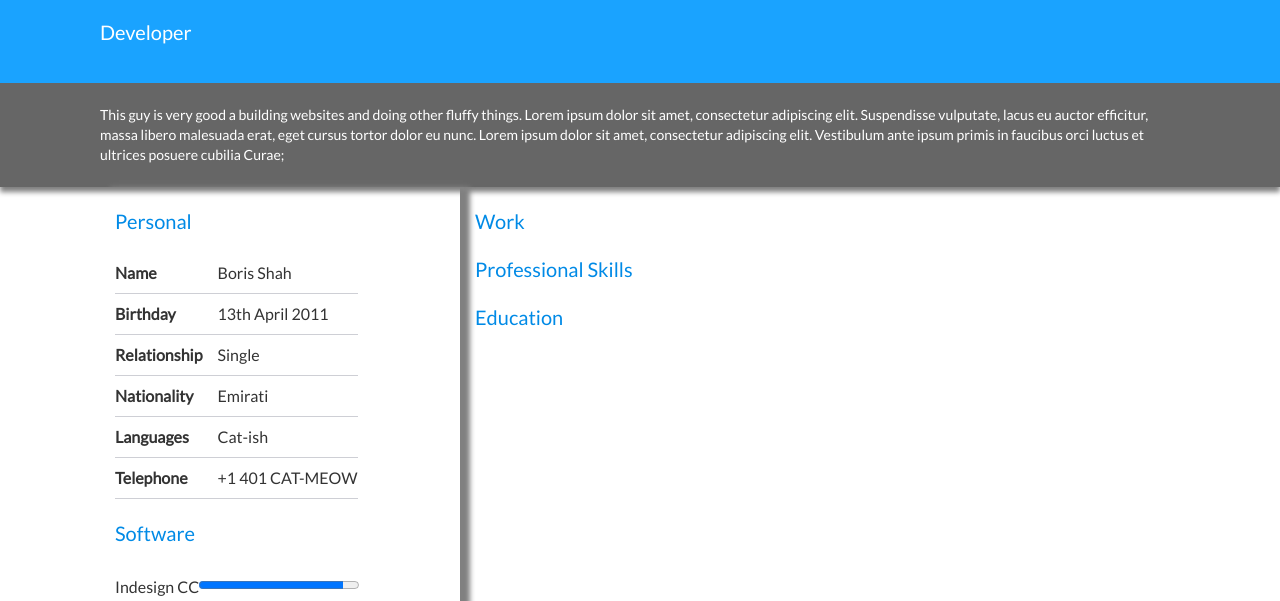
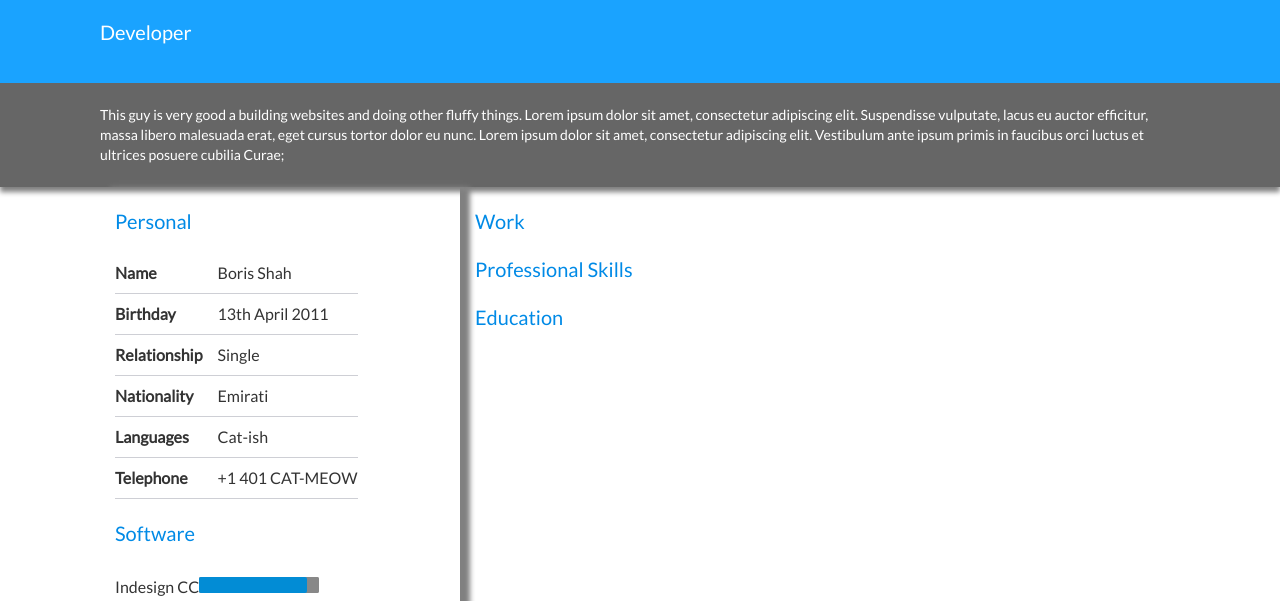
Before and after one commit to monicaleep/resume-clone, a plain HTML site: page index.html in a window 1280 px wide. Shown: the part 199-800 px from the top of the page. Drawn offline with nearby package versions, Linux system fonts and the light colour scheme.

Commit message:
Try progress bar

```diff
--- a/assets/stylesheets/main.css
+++ b/assets/stylesheets/main.css
@@ -151,6 +151,25 @@ tr:first-child td{
 	padding-top: 30px
 	}
 
+progress {
+  -moz-appearance: none;
+  -webkit-appearance: none;
+  border: none;
+  border-radius: 2px;
+  width: 120px;
+  background: #888;
+  color: #028CD5; }
+
+progress::-webkit-progress-bar {
+  background: #888;
+  border-radius: 2px; }
+
+progress::-webkit-progress-value {
+  background-color: #028CD5;
+  border-radius: 2px; }
+
+progress::-moz-progress-bar {
+  background: #028CD5; }
 
 
 /**
--- a/index.html
+++ b/index.html
@@ -5,10 +5,10 @@
   <meta name="author" content="Monica Parrillo">
   <title>Resume Clone</title>
   <link rel="stylesheet" href="assets/stylesheets/circle.css">
-  <link rel="stylesheet" href="http://fonts.googleapis.com/css?family=Lato:100,300,400">
   <link rel="stylesheet" href="https://maxcdn.bootstrapcdn.com/bootstrap/3.3.7/css/bootstrap.min.css">
   <link href="//netdna.bootstrapcdn.com/font-awesome/3.2.1/css/font-awesome.css" rel="stylesheet">
   <link rel="stylesheet" href="assets/stylesheets/main.css">
+    <link rel="stylesheet" href="//fonts.googleapis.com/css?family=Lato:100,300,400">
 </head>
 
 <body>
```
